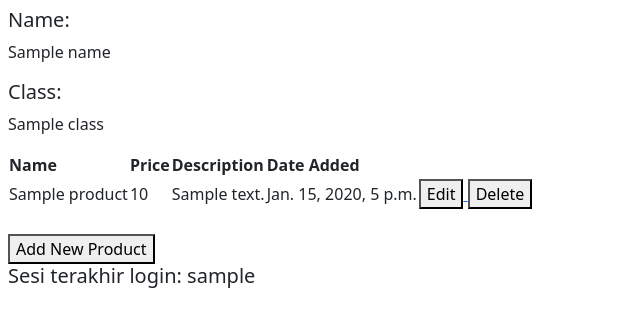
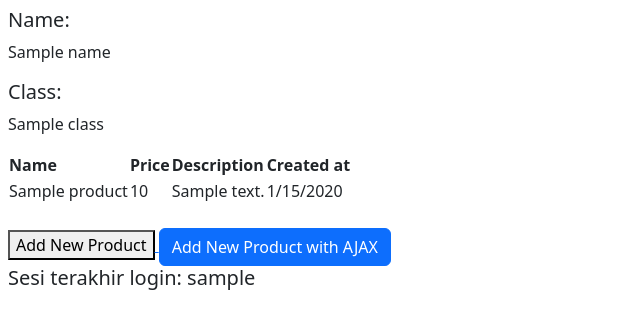
Before and after one commit to KirantiLoh/shopping-list, a Django app: template main/templates/main.html in a window 1280 px wide. Shown: the part 56-385 px from the top of the page, without its empty margins (0-640 px from the left). Run offline with Django 4.2, Linux system fonts and the light colour scheme; tables that the repository leaves empty hold one stand-in row (values such as "Sample post"); the template is opened without the code that fills it: values that come from a table or form of the project are taken from there, most other values are stand-ins (such as "Sample title", 1, 10 or a date in 2020).

Commit message:
feat: Finishing tutorial 5

```diff
--- a/main/templates/main.html
+++ b/main/templates/main.html
@@ -5,7 +5,7 @@
 <h5>Class:</h5>
 <p>{{ class }}</p>
 
-<table>
+<table id="product_table" class="">
   <tr>
     <th>Name</th>
     <th>Price</th>
@@ -36,5 +36,88 @@
 <a href="{% url 'main:create_product' %}">
   <button>Add New Product</button>
 </a>
+<button type="button" class="btn btn-primary" data-bs-toggle="modal" data-bs-target="#exampleModal">
+  Add New Product with AJAX
+</button>
 <h5>Sesi terakhir login: {{ last_login }}</h5>
+
+<div class="modal fade" id="exampleModal" tabindex="-1" aria-labelledby="exampleModalLabel" aria-hidden="true">
+    <div class="modal-dialog">
+        <div class="modal-content">
+            <div class="modal-header">
+                <h1 class="modal-title fs-5" id="exampleModalLabel">Add New Product</h1>
+                <button type="button" class="btn-close" data-bs-dismiss="modal" aria-label="Close"></button>
+            </div>
+            <div class="modal-body">
+                <form id="form" onsubmit="return false;">
+                    {% csrf_token %}
+                    <div class="mb-3">
+                        <label for="name" class="col-form-label">Name:</label>
+                        <input type="text" class="form-control" id="name" name="name"></input>
+                    </div>
+                    <div class="mb-3">
+                        <label for="price" class="col-form-label">Price:</label>
+                        <input type="number" class="form-control" id="price" name="price"></input>
+                    </div>
+                    <div class="mb-3">
+                        <label for="description" class="col-form-label">Description:</label>
+                        <textarea class="form-control" id="description" name="description"></textarea>
+                    </div>
+                </form>
+            </div>
+            <div class="modal-footer">
+                <button type="button" class="btn btn-secondary" data-bs-dismiss="modal">Close</button>
+                <button type="button" class="btn btn-primary" id="button_add" data-bs-dismiss="modal">Add Product</button>
+            </div>
+        </div>
+    </div>
+</div>
+
+<script>
+"use strict";
+
+const getProducts = async () => {
+  const response = await fetch("{% url 'main:get_products' %}");
+  const data = await response.json();
+  return data;
+};
+
+async function refreshProducts() {
+        document.getElementById("product_table").innerHTML = ""
+        const products = await getProducts()
+        let htmlString = `<tr>
+            <th>Name</th>
+            <th>Price</th>
+            <th>Description</th>
+            <th>Created at</th>
+        </tr>`
+        products.forEach((item) => {
+            htmlString += `\n<tr>
+            <td>${item.fields.name}</td>
+            <td>${item.fields.price}</td>
+            <td>${item.fields.description}</td>
+            <td>${new Date(item.fields.created_at).toLocaleDateString()}</td>
+        </tr>`
+        })
+
+        document.getElementById("product_table").innerHTML = htmlString
+    }
+
+const init = async () => {
+  await refreshProducts();
+};
+
+const addProduct = () => {
+        fetch("{% url 'main:add_product_ajax' %}", {
+            method: "POST",
+            body: new FormData(document.querySelector('#form'))
+        }).then(refreshProducts)
+
+        document.getElementById("form").reset()
+        return false
+    }
+
+    document.getElementById("button_add").onclick = addProduct
+window.addEventListener("load", init);
+</script>
 {% endblock content %}
--- a/main/urls.py
+++ b/main/urls.py
@@ -14,5 +14,8 @@ urlpatterns = [
 
     path('register', views.register, name='register'),
     path('login', views.login_user, name='login'),
-    path('logout', views.logout_user, name='logout')
+    path('logout', views.logout_user, name='logout'),
+
+    path('get-product/', views.get_products, name='get_products'),
+    path('create-product-ajax/', views.create_product, name='add_product_ajax'),
 ]
--- a/main/views.py
+++ b/main/views.py
@@ -3,7 +3,7 @@ from django.http import HttpResponseRedirect
 from main.forms import ProductForm
 from django.urls import reverse
 from .models import Product
-from django.http import HttpResponse
+from django.http import HttpResponse, HttpResponseNotAllowed
 from django.core import serializers
 from django.shortcuts import redirect
 from django.contrib.auth.forms import UserCreationForm
@@ -13,6 +13,7 @@ from django.contrib.auth.decorators import login_required
 import datetime
 from django.http import HttpResponseRedirect
 from django.urls import reverse
+from django.views.decorators.csrf import csrf_exempt
 
 # Create your views here.
 @login_required(login_url='/login')
@@ -116,3 +117,26 @@ def delete_product(request, id):
     product.delete()
     # Kembali ke halaman awal
     return HttpResponseRedirect(reverse('main:show_main'))
+
+def get_products(request):
+    products = Product.objects.all()
+    return HttpResponse(serializers.serialize("json", products), content_type="application/json")
+
+def get_product(request, id):
+    product = Product.objects.get(pk=id)
+    return HttpResponse(serializers.serialize("json", [product]), content_type="application/json")
+
+@csrf_exempt
+def create_product(request):
+    if request.method == 'POST':
+        name = request.POST.get("name")
+        price = request.POST.get("price")
+        description = request.POST.get("description")
+        user = request.user
+
+        new_product = Product(name=name, price=price, description=description, user=user)
+        new_product.save()
+
+        return HttpResponse(b"CREATED", status=201)
+
+    return HttpResponseNotAllowed()
--- a/templates/base.html
+++ b/templates/base.html
@@ -6,17 +6,20 @@
     <meta charset="UTF-8" />
     <meta name="viewport" content="width=device-width, initial-scale=1" />
     {% endblock meta %}
+    <script
+      src="https://code.jquery.com/jquery-3.6.0.min.js"
+      integrity="sha384-KyZXEAg3QhqLMpG8r+J4jsl5c9zdLKaUk5Ae5f5b1bw6AUn5f5v8FZJoMxm6f5cH1"
+      crossorigin="anonymous"
+    ></script>
     <link
       href="https://cdn.jsdelivr.net/npm/bootstrap@5.3.2/dist/css/bootstrap.min.css"
       rel="stylesheet"
       integrity="sha384-T3c6CoIi6uLrA9TneNEoa7RxnatzjcDSCmG1MXxSR1GAsXEV/Dwwykc2MPK8M2HN"
       crossorigin="anonymous"
     />
-    <script
-      src="https://code.jquery.com/jquery-3.6.0.min.js"
-      integrity="sha384-KyZXEAg3QhqLMpG8r+J4jsl5c9zdLKaUk5Ae5f5b1bw6AUn5f5v8FZJoMxm6f5cH1"
-      crossorigin="anonymous"
-    ></script>
+    <script src="https://cdn.jsdelivr.net/npm/bootstrap@5.3.2/dist/js/bootstrap.bundle.min.js" integrity="sha384-C6RzsynM9kWDrMNeT87bh95OGNyZPhcTNXj1NW7RuBCsyN/o0jlpcV8Qyq46cDfL" crossorigin="anonymous"></script>
+  </body>
+
   </head>
   <body>
     <nav class="navbar navbar-expand-lg bg-primary text-light">
```
Also changed, not shown: static/js/script.js (added).
